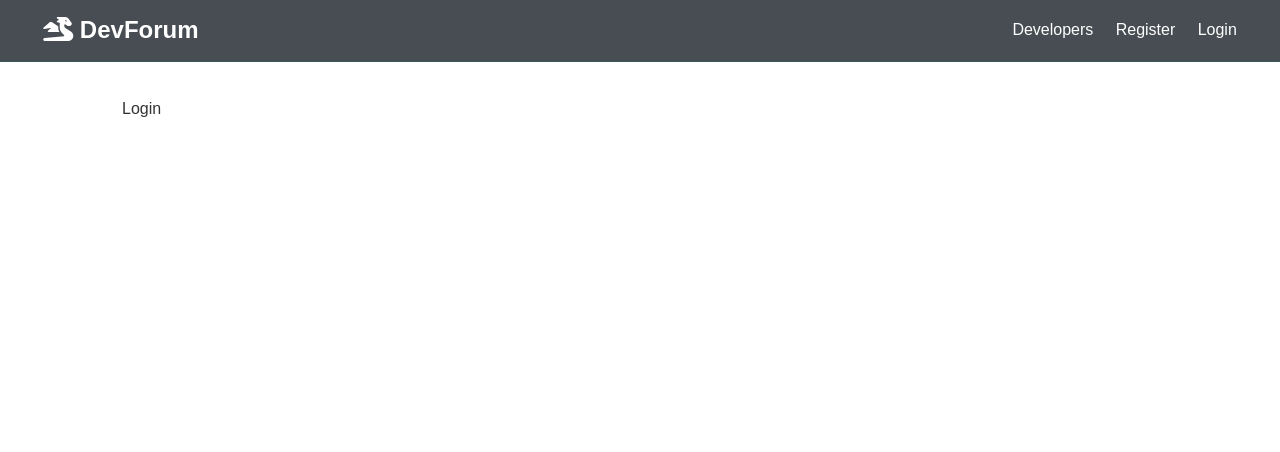
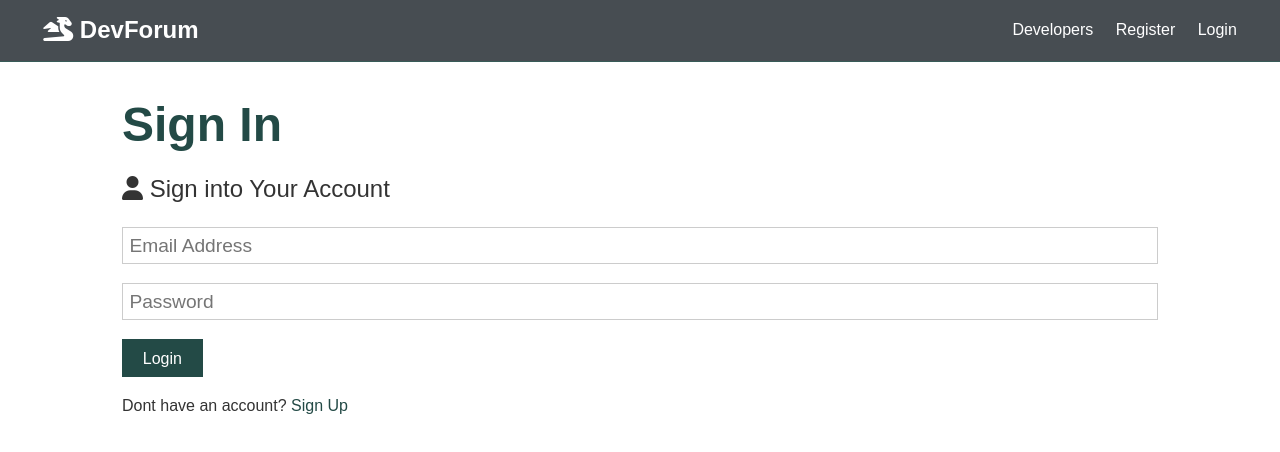
Before and after one commit to zbooyx/devForum, a React (Create React App) app in the folder client/: page /login in a window 1280 px wide. Shown: the top 452 px of the page. Built offline with nearby package versions, Linux system fonts and the light colour scheme.

Commit message:
35 Link and remove axios

```diff
--- a/client/src/components/auth/Login.js
+++ b/client/src/components/auth/Login.js
@@ -1,8 +1,55 @@
-import React from "react";
+import React, {Fragment, useState} from "react";
+// import axios from "axios";
+import {Link} from "react-router-dom";
 
 const Login = () => {
+  const [formData, setFormData] = useState({
+    email: '',
+    password: '',
+
+  });
+
+  const {email, password} = formData;
+  const onChange = e =>
+    setFormData({...formData, [e.target.name]: e.target.value});
+
+  const onSubmit = async e => {
+    e.preventDefault();
+    console.log('success')
+  };
+
   return (
-    <div>Login</div>
+    <Fragment>
+      <h1 className="large text-primary">Sign In</h1>
+      <p className="lead"><i className="fas fa-user"/> Sign into Your Account</p>
+      <form className="form" onSubmit={e => onSubmit(e)}>
+        <div className="form-group">
+          <input
+            type="email"
+            placeholder="Email Address"
+            name="email"
+            value={email}
+            onChange={e => onChange(e)}
+          />
+        </div>
+        <div className="form-group">
+          <input
+            type="password"
+            placeholder="Password"
+            name="password"
+            minLength="6"
+            value={password}
+            onChange={e => onChange(e)}
+          />
+        </div>
+
+        <input type="submit" className="btn btn-primary" value="Login"/>
+      </form>
+      <div className="my-1">
+        Dont have an account? <Link to="/register">Sign Up</Link>
+      </div>
+    </Fragment>
+
   )
 };
 
--- a/client/src/components/auth/Register.js
+++ b/client/src/components/auth/Register.js
@@ -1,5 +1,6 @@
 import React, {Fragment, useState} from "react";
 // import axios from "axios";
+import {Link} from "react-router-dom";
 
 const Register = () => {
   const [formData, setFormData] = useState({
@@ -16,28 +17,7 @@
     if (password !== password2) {
       console.log('Pass do not match')
     } else {
-
-      // AXIOS
-      // const newUser = {
-      //   name,
-      //   email,
-      //   password
-      // };
-      //
-      // try {
-      //   const config = {
-      //     headers: {
-      //       'Content-Type': 'application/json'
-      //     }
-      //   };
-      //
-      //   const body = JSON.stringify(newUser);
-      //   const res = await axios.post('/api/users', body, config);
-      //   console.log(res.data);
-      // } catch (err) {
-      //   console.log(err.response.data)
-      //
-      // }
+      console.log('success')
     }
   };
 
@@ -91,11 +71,10 @@
           </div>
           <input type="submit" className="btn btn-primary" value="Register"/>
         </form>
-      <p className="my-1">
-        Already have an account? <a href="login.html">Sign In</a>
-      </p>
+        <div className="my-1">
+          Dont have an account? <Link to="/login">Sign in</Link>
+        </div>
       </Fragment>
-
   )
 };
 
```
Lines whose indentation alone changed are shown as unchanged.
